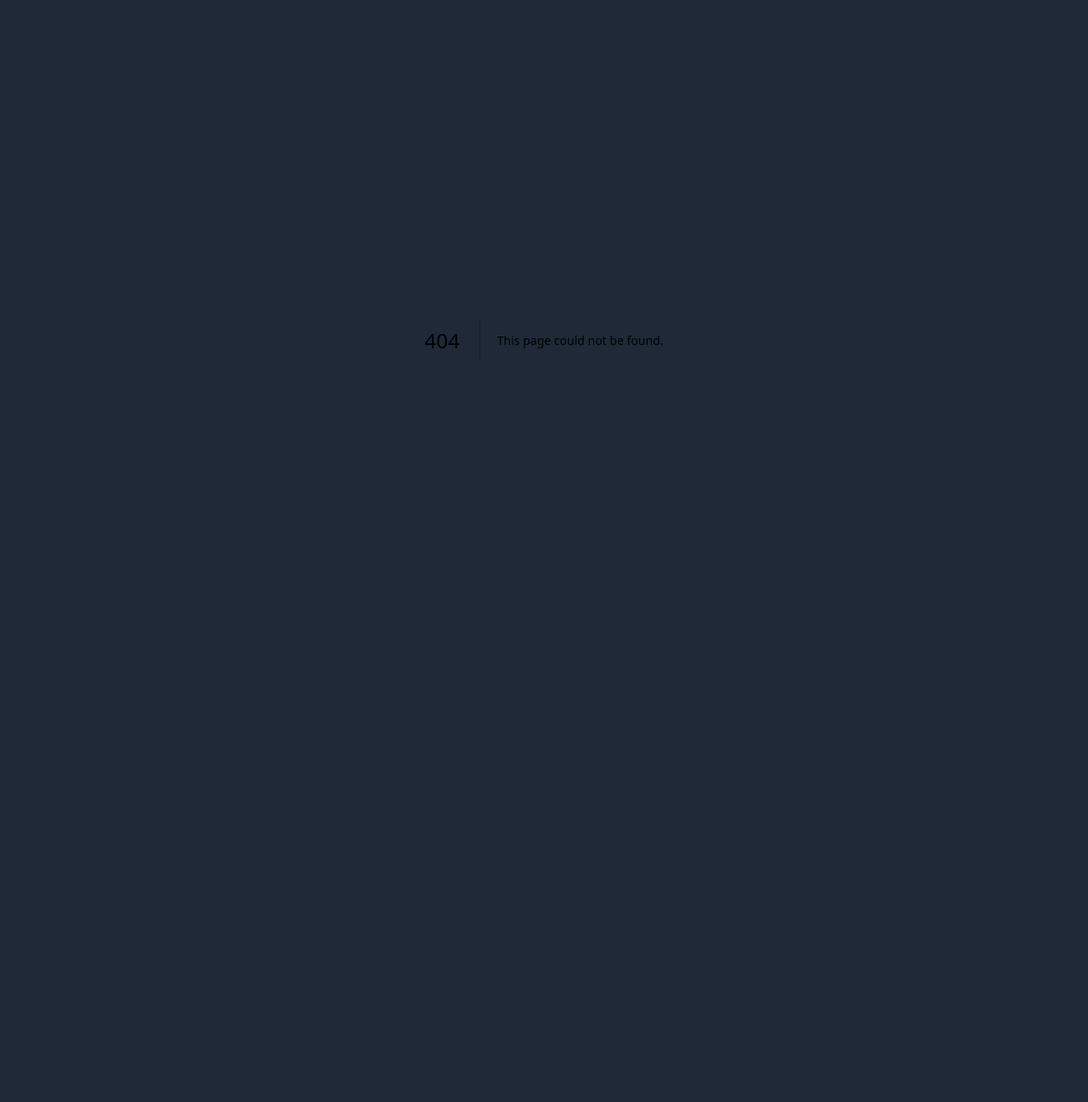
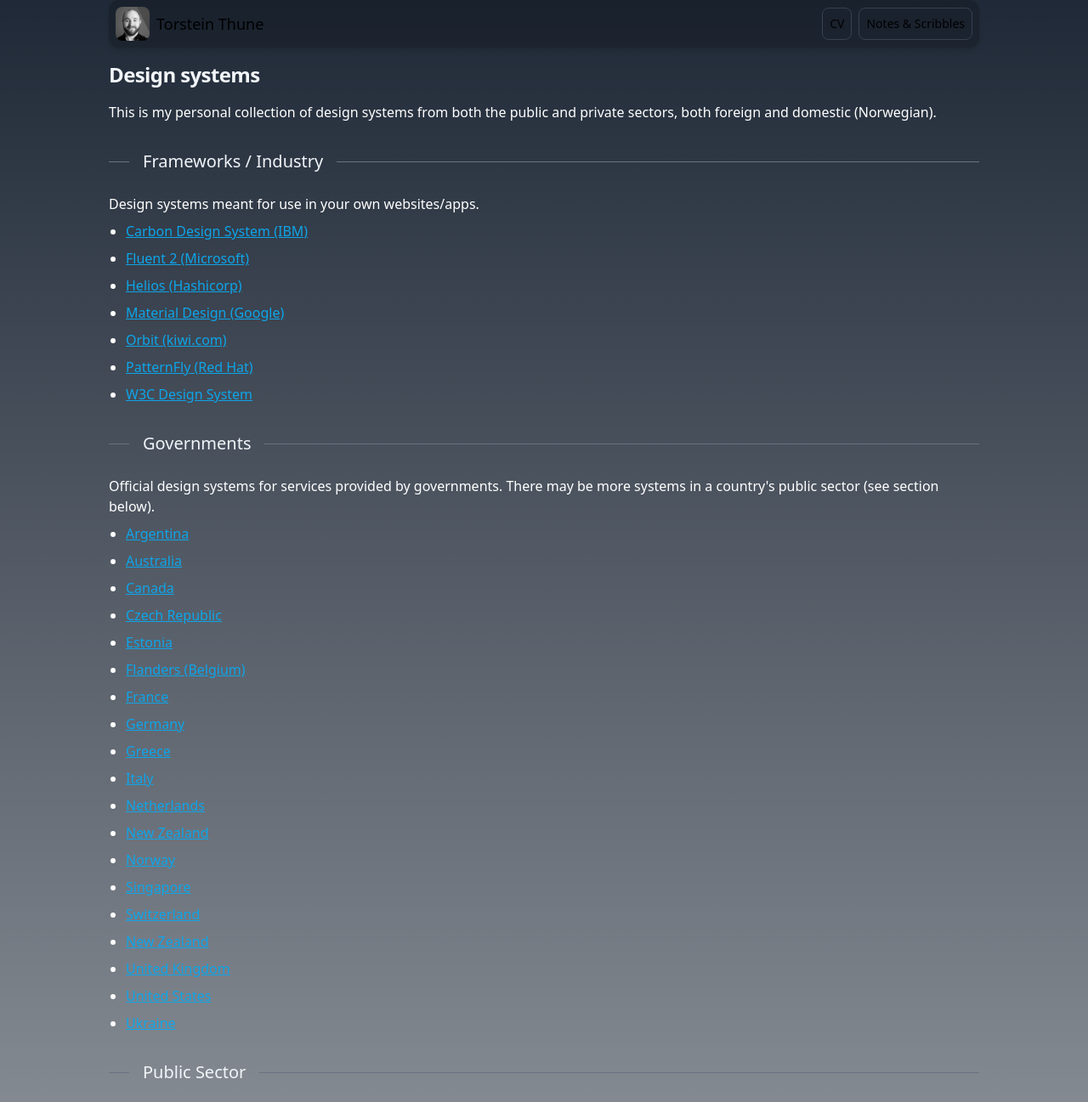
Before and after one commit to Torthu/thuneio, a Next.js app: page /scribbles/designsystems in a window 1280 px wide. Before the commit this address had no page. Shown: the top 1297 px of the page at 85% size. Before the commit the page ends 800 px from the top, so only its background shows below. Built offline with nearby package versions, Linux system fonts and the light colour scheme.

Commit message:
feat(scribbles): add scribbles section

```diff
--- a/src/app/notes/designsystems/page.tsx
+++ b/src/app/scribbles/designsystems/page.tsx
@@ -38,66 +38,122 @@
         </Li>
       </ul>
 
+      <SectionHeader className="mt-8 mb-6">Governments</SectionHeader>
+      <P>
+        Official design systems for services provided by governments. There may
+        be more systems in a country's public sector (see section below).
+      </P>
+      <ul>
+        <Li>
+          <A href="https://argob.github.io/poncho/">Argentina</A>
+        </Li>
+        <Li>
+          <A href="https://gold.designsystemau.org/">Australia</A>
+        </Li>
+        <Li>
+          <A href="https://design.gccollab.ca/">Canada</A>
+        </Li>
+        <Li>
+          <A href="https://designsystem.gov.cz/">Czech Republic</A>
+        </Li>
+        <Li>
+          <A href="https://brand.estonia.ee/?lang=en">Estonia</A>
+        </Li>
+        <Li>
+          <A href="https://www.vlaanderen.be/digitaal-vlaanderen/onze-oplossingen/webplatform">
+            Flanders (Belgium)
+          </A>
+        </Li>
+        <Li>
+          <A href="https://www.systeme-de-design.gouv.fr/">France</A>
+        </Li>
+        <Li>
+          <A href="https://styleguide.bundesregierung.de/sg-de/">Germany</A>
+        </Li>
+        <Li>
+          <A href="https://guide.services.gov.gr/">Greece</A>
+        </Li>
+        <Li>
+          <A href="https://developers.italia.it/en/designers/">Italy</A>
+        </Li>
+        <Li>
+          <A href="https://www.digitaleoverheid.nl/achtergrondartikelen/het-nl-design-system-van-en-voor-de-hele-overheid/">
+            Netherlands
+          </A>
+        </Li>
+        <Li>
+          <A href="https://www.digital.govt.nz/standards-and-guidance/design-and-ux/new-zealand-government-design-system/">
+            New Zealand
+          </A>
+        </Li>
+        <Li>
+          <A href="https://designsystemet.no">Norway</A>
+        </Li>
+        <Li>
+          <A href="https://www.designsystem.tech.gov.sg/">Singapore</A>
+        </Li>
+        <Li>
+          <A href="https://swiss.github.io/styleguide/en/">Switzerland</A>
+        </Li>
+        <Li>
+          <A href="https://www.digital.govt.nz/standards-and-guidance/design-and-ux/new-zealand-government-design-system/">
+            New Zealand
+          </A>
+        </Li>
+        <Li>
+          <A href="https://design-system.service.gov.uk/">United Kingdom</A>
+        </Li>
+        <Li>
+          <A href="https://designsystem.digital.gov/">United States</A>
+        </Li>
+        <Li>
+          <A href="https://diia-en.fedoriv.com/">Ukraine</A>
+        </Li>
+      </ul>
+
       <SectionHeader className="mt-8 mb-6">Public Sector</SectionHeader>
       <P>Design systems meant for use by public sector.</P>
       <ul>
         <Li>
-          <A href="https://aksel.nav.no/">Aksel: NAV</A>
+          <A href="https://aksel.nav.no/">Aksel (NAV / Norway)</A>
         </Li>
         <Li>
-          <A href="https://altinn.github.io/designsystem-styleguide/">Altinn</A>
-        </Li>
-        <Li>
-          <A href="http://designsystem.gov.au/">
-            Australian government design system
+          <A href="https://altinn.github.io/designsystem-styleguide/">
+            Altinn (Norway)
           </A>
         </Li>
         <Li>
-          <A href="https://design.canada.ca/">Canada.ca design system</A>
+          <A href="https://design.domstol.no">Elsa (Norwegian courts)</A>
         </Li>
         <Li>
-          <A href="https://www.designsystemet.no">
-            Designsystemet: Norwegian common design system
+          <A href="https://design.lillestrom.kommune.no/guide/">
+            Fleetwood (Lillestrøm Kommune, Norwegian county)
           </A>
         </Li>
         <Li>
-          <A href="https://design.domstol.no">Elsa: Norwegian courts</A>
-        </Li>
-        <Li>
-          <A href="https://design.lillestrom.kommune.no/guide/">
-            Fleetwood: Lillestrøm Kommune
+          <A href="https://hedwig.posten.no">
+            Hedwig (Posten, Norwegian postal service)
           </A>
         </Li>
         <Li>
-          <A href="https://design-system.service.gov.uk/">
-            Gov.uk Design System
-          </A>
-        </Li>
-        <Li>
-          <A href="https://hedwig.posten.no">Hedwig: Posten</A>
-        </Li>
-        <Li>
           <A href="https://designmanual.norgesnasjonalparker.no/">
-            Norges Nasjonalparker
+            Norges Nasjonalparker (Norwegian national parks)
           </A>
         </Li>
         <Li>
           <A href="https://punkt.oslo.kommune.no/latest/">
-            Punkt: Oslo Kommune Origo
+            Punkt (Oslo Kommune Origo, Norwegian county)
           </A>
         </Li>
         <Li>
           <A href="https://skatteetaten.github.io/frontend-components/">
-            Skatteetaten
+            Skatteetaten (Norwegian tax authorities)
           </A>
         </Li>
         <Li>
           <A href="https://swisspost-web-frontend.netlify.app/#/home">
-            Swiss Post
+            Swiss Post (Switzerland)
           </A>
-        </Li>
-        <Li>
-          <A href="https://designsystem.digital.gov/">USWDS: United States</A>
         </Li>
       </ul>
 
@@ -109,6 +165,9 @@
       <ul>
         <Li>
           <A href="https://acorn.firefox.com">Acorn: Firefox</A>
+        </Li>
+        <Li>
+          <A href="https://atlaskit.atlassian.com/">Atlaskit: Atlassian</A>
         </Li>
         <Li>
           <A href="https://api.slack.com/block-kit">Block Kit: Slack</A>
--- /dev/null
+++ b/src/app/scribbles/page.tsx
@@ -0,0 +1,24 @@
+"use client";
+import { H1, A, View, SectionHeader, FlexCol, FlexRow } from "@/components";
+import DateDisplay from "@/components/atoms/DateDisplay";
+
+export default function DesignSystems() {
+  return (
+    <View title="Notes and scribbles">
+      <FlexCol className="gap-4">
+        <H1 className="mb-4">Notes and scribbles</H1>
+        <FlexCol className="gap-2">
+          <SectionHeader>
+            <A as="a" href="/scribbles/designsystems">
+              Design Systems
+            </A>
+          </SectionHeader>
+          <FlexRow className="gap-2">
+            <DateDisplay as="span" date={new Date("2023-09-04")} />
+            <span>A quick list of design systems for future inspiration.</span>
+          </FlexRow>
+        </FlexCol>
+      </FlexCol>
+    </View>
+  );
+}
--- a/src/components/atoms/Avatar.tsx
+++ b/src/components/atoms/Avatar.tsx
@@ -4,6 +4,7 @@
 
 const variants = {
   default: "my-auto h-8 w-8 rounded-full",
+  smallSquare: "my-auto h-10 w-10 rounded-lg",
   small: "my-auto h-8 w-8 rounded-full",
   medium: "my-auto h-14 w-14 rounded-full",
   large: "my-auto h-20 w-20 rounded-full",
@@ -13,6 +14,7 @@
 const initialsVariants = {
   default: "text-sm text-slate-900",
   small: "text-sm text-slate-900",
+  smallSquare: "text-sm text-slate-900",
   medium: "text-xl text-slate-900",
   large: "text-2xl text-slate-900",
   huge: "text-4xl text-slate-900",
--- a/src/components/atoms/Button.tsx
+++ b/src/components/atoms/Button.tsx
@@ -9,6 +9,8 @@
   icon: "rounded-full bg-gray-600 p-1 text-white hover:bg-gray-400 hover:text-black focus:bg-gray-400 focus:text-black active:bg-gray-300 active:text-black",
   disabled:
     "rounded bg-gray-600 px-2 py-1 font-medium text-white hover:bg-gray-700",
+  navigation:
+    "p-2 border text-sm border-gray-700 hover:bg-gray-700 hover:cursor-pointer rounded-lg",
 };
 
 /** Button
--- /dev/null
+++ b/src/components/atoms/DateDisplay.tsx
@@ -0,0 +1,28 @@
+import BaseComponent, { BaseComponentProps } from "./BaseComponent";
+
+const variants = {
+  default: "text-gray-400",
+};
+
+interface DateDisplayProps extends BaseComponentProps<keyof typeof variants> {
+  date: Date;
+}
+
+export default function DateDisplay({
+  as = "div",
+  variant = "default",
+  className,
+  date,
+  ...rest
+}: DateDisplayProps) {
+  const variantClasses = variants[variant] ?? variants["default"];
+
+  className = `${variantClasses} ${className}`;
+
+  return (
+    <BaseComponent as={as} className={className} {...rest}>
+      {date.getFullYear()}-{`0${date.getMonth() + 1}`.slice(-2)}-
+      {`0${date.getDate()}`.slice(-2)}
+    </BaseComponent>
+  );
+}
--- a/src/components/atoms/View.tsx
+++ b/src/components/atoms/View.tsx
@@ -1,5 +1,6 @@
 import { useEffect } from "react";
 import BaseComponent, { BaseComponentProps } from "./BaseComponent";
+import TopNavigation from "../organisms/TopNavigation";
 
 interface ViewProps extends BaseComponentProps {
   title: string;
@@ -10,6 +11,13 @@
     document.title = title;
   }, [title]);
   return (
-    <BaseComponent className="max-w-5xl mx-auto min-h-screen p-20" {...rest} />
+    <>
+      <BaseComponent className="max-w-5xl mx-auto min-h-screen relative flex flex-col relative gap-4">
+        <TopNavigation />
+        <BaseComponent className="flex flex-col relative gap-4 px-20 lg:px-0">
+          <BaseComponent {...rest} />
+        </BaseComponent>
+      </BaseComponent>
+    </>
   );
 }
--- a/src/components/index.ts
+++ b/src/components/index.ts
@@ -1,2 +1,3 @@
 export * from "./atoms";
-export * from "./molecules"
+export * from "./molecules";
+export * from "./organisms";
--- /dev/null
+++ b/src/components/organisms/TopNavigation.tsx
@@ -0,0 +1,25 @@
+import { Avatar, Button, FlexRow } from "../atoms";
+
+const NavItem = (props: any) => (
+  <Button variant="navigation" as="a" {...props} className="" />
+);
+
+export default function TopNavigation() {
+  return (
+    <FlexRow className="mx-auto gap-2 w-full p-2 bg-black bg-opacity-20 items-center space-between rounded-xl shadow-md">
+      <FlexRow className="items-center gap-2">
+        <Avatar
+          variant="smallSquare"
+          className="print:w-16 print:h-16"
+          avatar="/torstein.jpeg"
+        />
+        <div className="text-lg">Torstein Thune</div>
+      </FlexRow>
+
+      <FlexRow className="gap-2 justify-end">
+        <NavItem href="/cv">CV</NavItem>
+        <NavItem href="/scribbles">Notes & Scribbles</NavItem>
+      </FlexRow>
+    </FlexRow>
+  );
+}
--- /dev/null
+++ b/src/components/organisms/index.ts
@@ -0,0 +1 @@
+export { default as TopNavigation } from "./TopNavigation";
```
Also changed, not shown: src/app/cv/page.tsx (+1 -19 lines), src/components/atoms/index.ts (line endings or trailing spaces), src/components/molecules/index.ts (line endings or trailing spaces).
